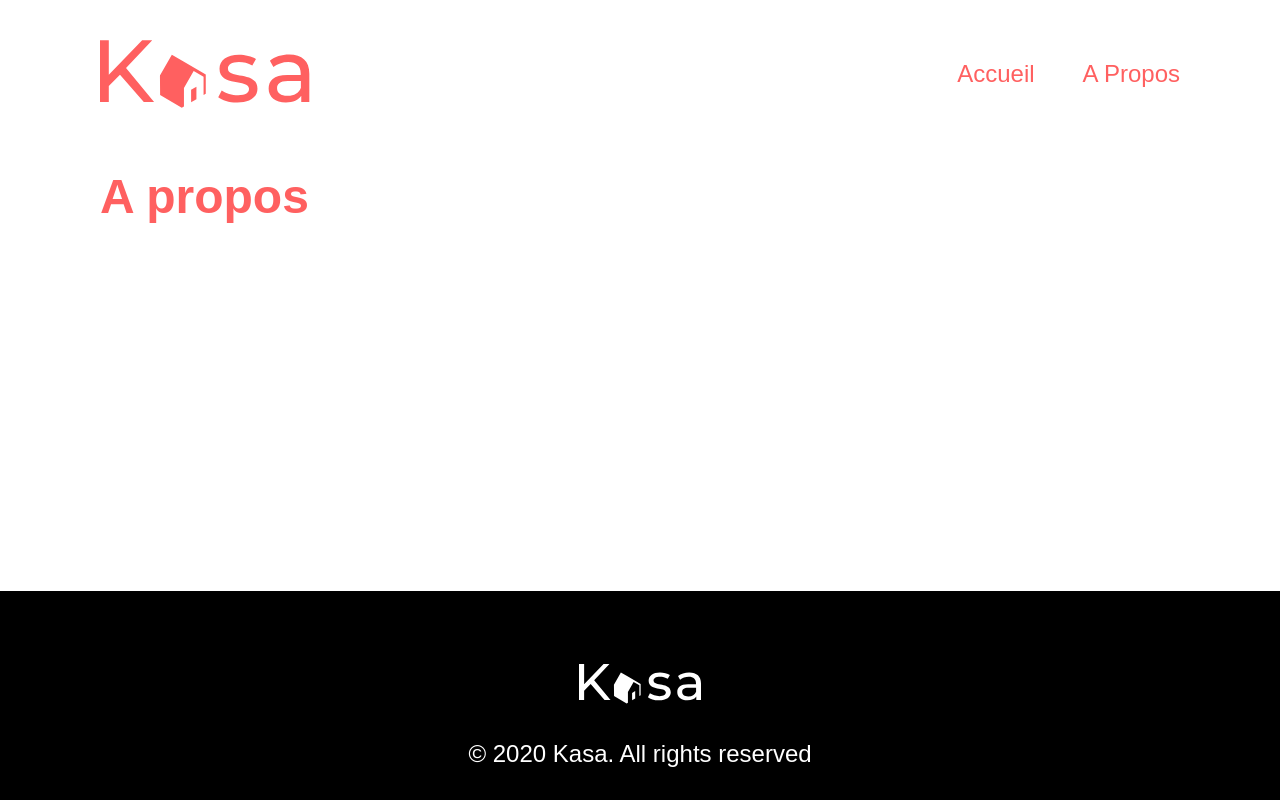
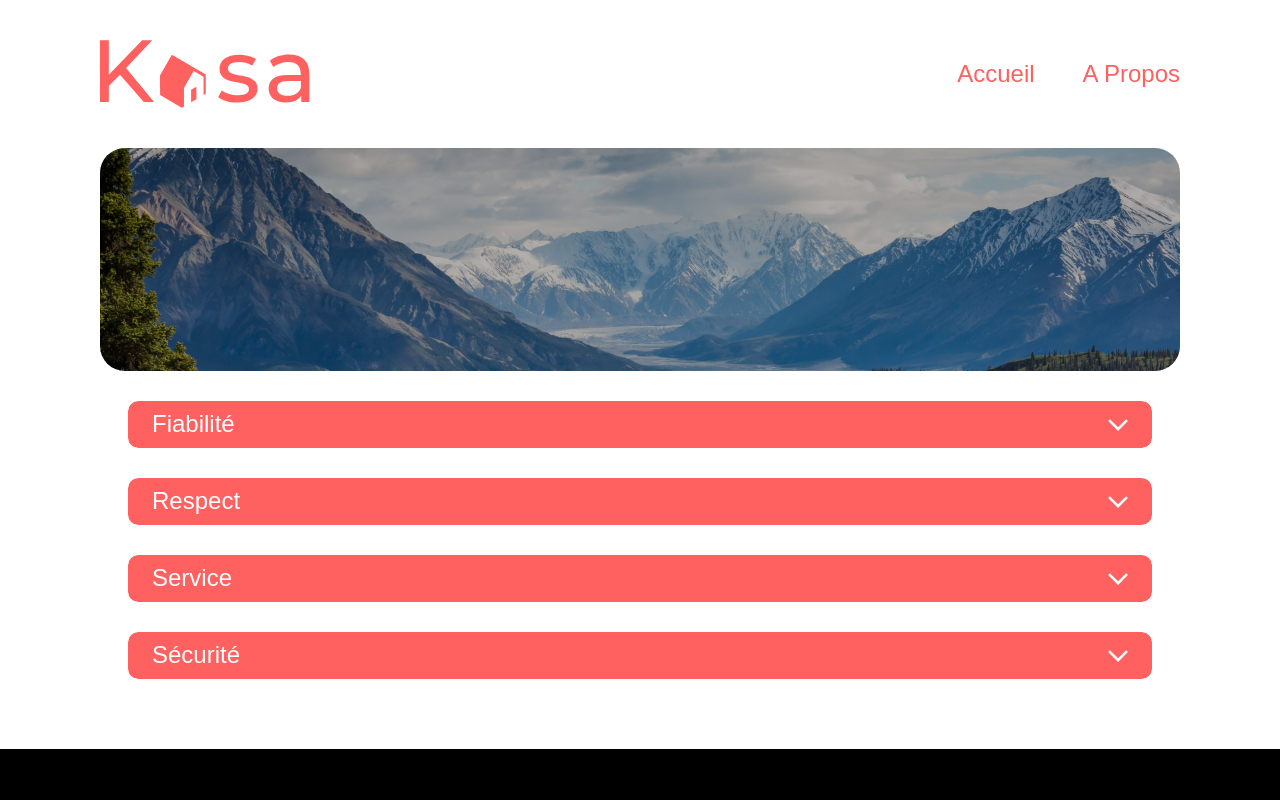
Before and after one commit to lgmoraes/Kasa, a React (Create React App) app: page /a-propos in a window 1280 px wide. Built offline with nearby package versions, Linux system fonts and the light colour scheme.

Commit message:
:heavy_plus_sign: update: Add A Propos page content

```diff
--- /dev/null
+++ b/src/components/Dropdown/index.jsx
@@ -0,0 +1,14 @@
+function Dropdown({ title, children }) {
+  function toggleDropdown(e) {
+    e.target.parentNode.classList.toggle('open')
+  }
+
+  return (
+    <div className="dropdown">
+      <h2 onClick={toggleDropdown}>{title}</h2>
+      <div className="dropdown__content">{children}</div>
+    </div>
+  )
+}
+
+export default Dropdown
--- a/src/pages/APropos/index.jsx
+++ b/src/pages/APropos/index.jsx
@@ -1,7 +1,40 @@
+import Dropdown from '../../components/Dropdown'
+
 function APropos() {
   return (
-    <div>
-      <h1>A propos</h1>
+    <div className="apropos">
+      <div className="apropos__featuredPicture"></div>
+      <Dropdown title="Fiabilité">
+        <p>
+          Les annonces postées sur Kasa garantissent une fiabilité totale. Les
+          photos sont conformes aux logements, et toutes les informations sont
+          régulièrement vérifiées par nos équipes.
+        </p>
+      </Dropdown>
+      <Dropdown title="Respect">
+        <p>
+          La bienveillance fait partie des valeurs fondatrices de Kasa. Tout
+          comportement discriminatoire ou de perturbation du voisinage
+          entraînera une exclusion de notre plateforme.
+        </p>
+      </Dropdown>
+      <Dropdown title="Service">
+        <p>
+          Nos équipes se tiennent à votre disposition pour vous fournir une
+          expérience parfaite. N'hésitez pas à nous contacter si vous avez la
+          moindre question.
+        </p>
+      </Dropdown>
+      <Dropdown title="Sécurité">
+        <p>
+          La sécurité est la priorité de Kasa. Aussi bien pour nos hôtes que
+          pour les voyageurs, chaque logement correspond aux critères de
+          sécurité établis par nos services. En laissant une note aussi bien à
+          l'hôte qu'au locataire, cela permet à nos équipes de vérifier que les
+          standards sont bien respectés. Nous organisons également des ateliers
+          sur la sécurité domestique pour nos hôtes.
+        </p>
+      </Dropdown>
     </div>
   )
 }
--- /dev/null
+++ b/src/scss/components/_Dropdown.scss
@@ -0,0 +1,52 @@
+@use '../utils/' as *;
+
+.dropdown {
+  &.open {
+    height: auto;
+    h2::after {
+        transform: rotate(-90deg);
+    }
+  }
+
+  height: $dropdown-height;
+  max-width: 1024px;
+  margin: $margin auto;
+
+  background-color: $color-accent;
+  border-radius: nth($border-radius, 2);
+  overflow: hidden;
+
+  transition: height 0.5s;
+
+  h2 {
+    &::after {
+      content: '';
+
+      width: 20px;
+      height: 20px;
+
+      background: center no-repeat url(../../assets/arrow.svg);
+      background-size: contain;
+      transform: rotate(90deg);
+
+      display: block;
+    }
+    height: $dropdown-height;
+    padding: 0 1em;
+    margin: 0;
+
+    color: white;
+    background-color: $color-primary;
+    font-size: 24px;
+    font-weight: 500;
+    border-radius: nth($border-radius, 2);
+    cursor: pointer;
+
+    display: flex;
+    justify-content: space-between;
+    align-items: center;
+  }
+  &__content {
+    padding: 20px;
+  }
+}
--- a/src/scss/components/_Footer.scss
+++ b/src/scss/components/_Footer.scss
@@ -4,6 +4,7 @@
   width: 100%;
   height: $footer-height;
   margin: 0;
+  margin-top: 40px;
   padding-top: 50px;
   padding-bottom: 20px;
 
--- a/src/scss/main.scss
+++ b/src/scss/main.scss
@@ -8,3 +8,4 @@
 @use './components/Footer';
 @use './components/Gallery';
 @use './components/Card';
+@use './components/Dropdown';
--- a/src/scss/pages/_APropos.scss
+++ b/src/scss/pages/_APropos.scss
@@ -0,0 +1,19 @@
+@use '../utils/' as *;
+
+.apropos {
+  &__featuredPicture {
+    @include addColorLayer;
+    &::after {
+      border-radius: nth($border-radius, 1);
+    }
+
+    height: $featuredPicture-height;
+    margin-bottom: $margin 0;
+
+    background: center url('../../assets/kalen-emsley-Bkci_8qcdvQ-unsplash.jpg');
+    background-size: cover;
+    border-radius: nth($border-radius, 1);
+
+    position: relative;
+  }
+}
--- a/src/scss/pages/_Home.scss
+++ b/src/scss/pages/_Home.scss
@@ -2,20 +2,13 @@
 
 .home {
   &__featuredPicture {
-    &::before {
-      content: '';
+    @include addColorLayer;
+    &::after {
+      border-radius: nth($border-radius, 1);
+    }
 
-      background-color: rgba(0, 0, 0, 0.3);
-      border-radius: nth($border-radius, 1);
-
-      position: absolute;
-      top: 0;
-      right: 0;
-      left: 0;
-      bottom: 0;
-    }
-    height: $home-featuredPicture-height;
-    margin: 1em 0;
+    height: $featuredPicture-height;
+    margin-bottom: $margin 0;
 
     background: center url('../../assets/home-featuredPicture.jpg');
     background-size: cover;
@@ -27,7 +20,6 @@
     align-items: center;
 
     h1 {
-
       color: white;
       font-weight: 500;
       font-size: 48px;
--- a/src/scss/utils/_mixins.scss
+++ b/src/scss/utils/_mixins.scss
@@ -1,4 +1,18 @@
 @use 'variables' as *;
+
+@mixin addColorLayer($color: rgba(0, 0, 0, 0.3)) {
+  &::after {
+    content: '';
+
+    background-color: $color;
+
+    position: absolute;
+    top: 0;
+    right: 0;
+    left: 0;
+    bottom: 0;
+  }
+}
 
 @mixin colorOption {
   &--red {
--- a/src/scss/utils/_variables.scss
+++ b/src/scss/utils/_variables.scss
@@ -3,6 +3,8 @@ $color-accent: #f6f6f6;
 $color-background: white;
 
 $font-primary: 'Montserrat', sans-serif;
+
+$margin: 30px;
 
 $border-radius: 25px, 10px;
 
@@ -14,9 +16,11 @@ $footer-color: black;
 $logo-width: 210px;
 $logo-height: 68px;
 
-$home-featuredPicture-height: 223px;
+$featuredPicture-height: 223px;
 
 $card-size: 340px;
+
+$dropdown-height: 47px;
 
 $breakpoints: (
   sm: 576px,
```
Also changed, not shown: src/assets/kalen-emsley-Bkci_8qcdvQ-unsplash.jpg (added).
